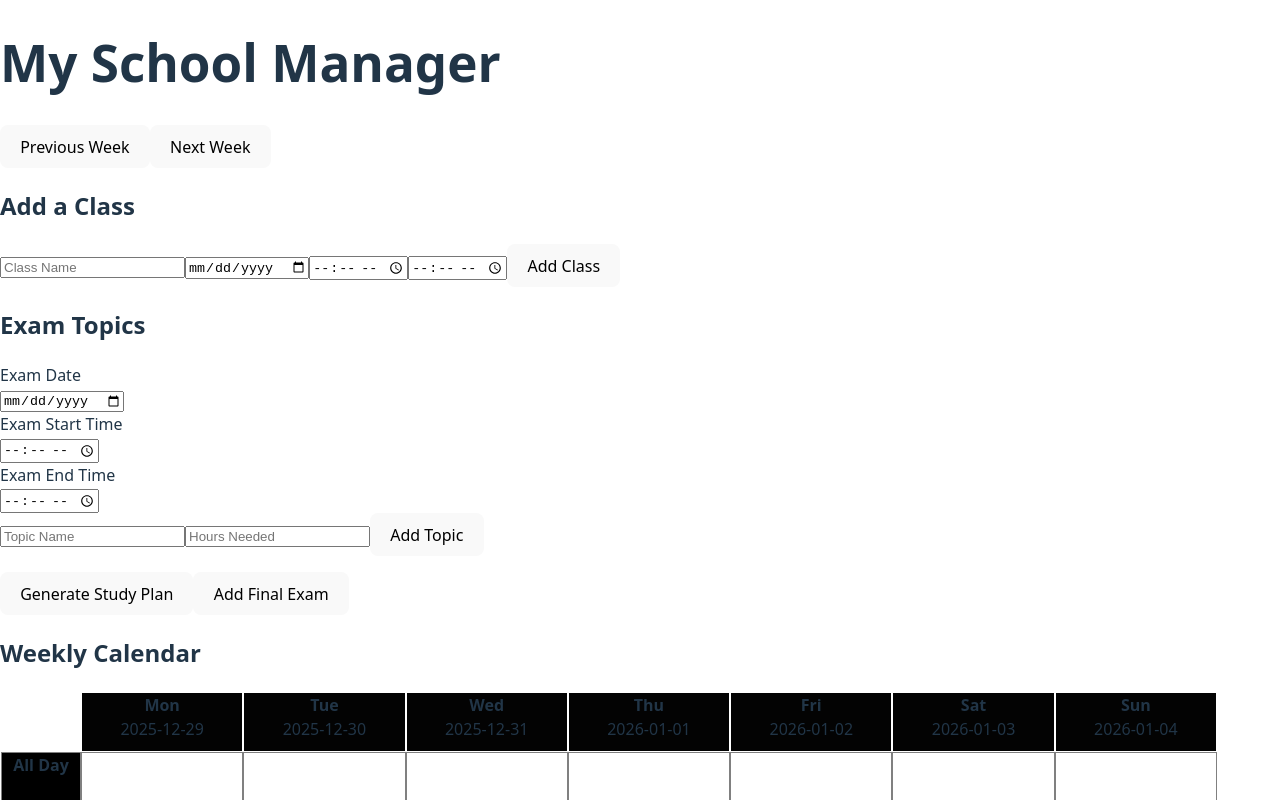
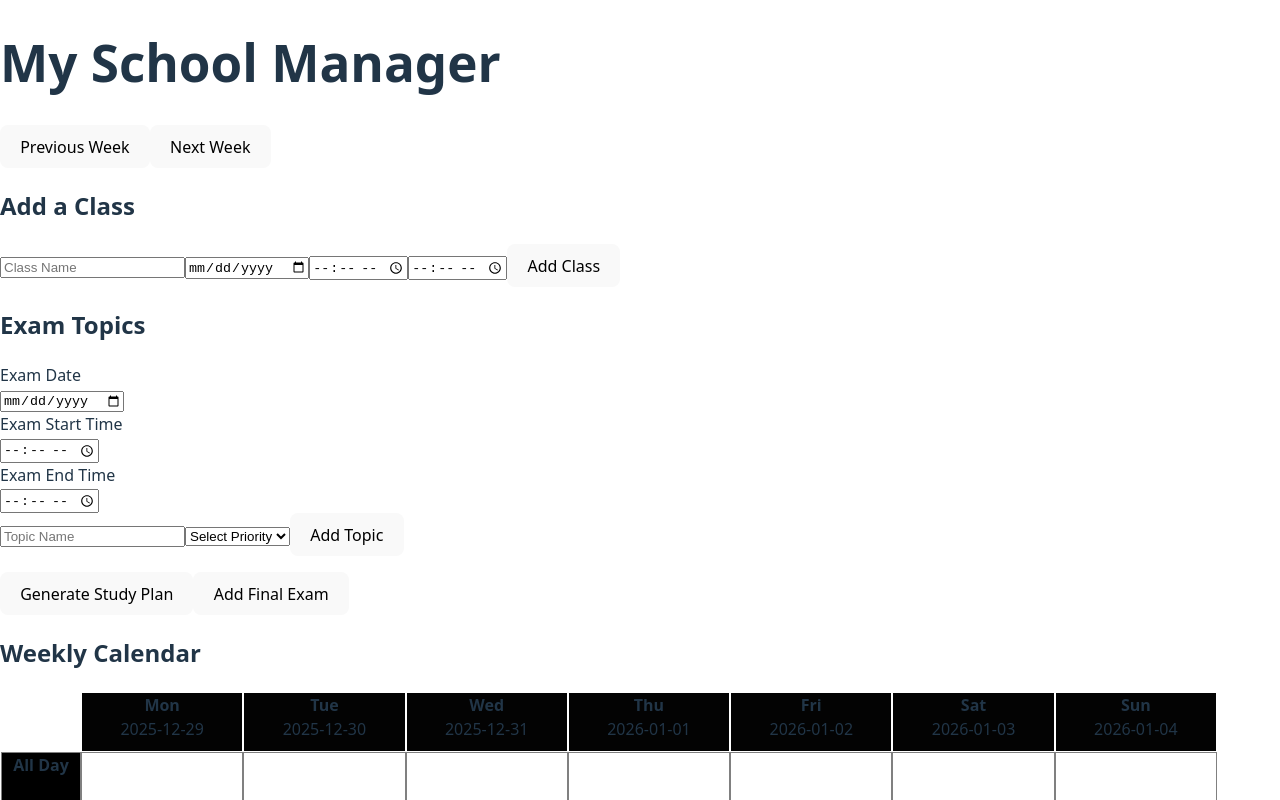
Before and after one commit to laeeqq/schoolmanager, a React (Vite) app: page / in a window 1280 px wide. Shown: the top 800 px of the page. Built offline with nearby package versions, Linux system fonts and the light colour scheme.

Commit message:
getting the weights to work and connect with the ui

```diff
--- a/src/App.jsx
+++ b/src/App.jsx
@@ -22,7 +22,7 @@ function App() {
   const [examStartTime, setExamStartTime] = useState("");
   const [examEndTime, setExamEndTime] = useState("");
   const [topicsInput, setTopicsInput] = useState("");
-  const [hoursNeeded, setHoursNeeded] = useState("");
+  const [priority, setPriority] = useState("");
 
   // State for current week
   const [currentWeekStart, setCurrentWeekStart] = useState(() => {
@@ -74,9 +74,9 @@ function App() {
 
   // ───────── Add a topic ─────────
   function addTopic() {
-    if (!topicsInput || !hoursNeeded) return;
-    setTopicsList(topicsList.concat({ topic: topicsInput, hoursNeeded: Number(hoursNeeded) }));
-    setTopicsInput(""); setHoursNeeded("");
+    if (!topicsInput || !priority) return;
+    setTopicsList(topicsList.concat({ topic: topicsInput, priority }));
+    setTopicsInput(""); setPriority("");
   }
 
   // ───────── Generate study plan ONLY ─────────
@@ -105,7 +105,6 @@ function App() {
       setCurrentWeekStart(d);
     }
   }
-
 
   // ───────── Add final exam ONLY ─────────
   function addFinalExam() {
@@ -170,12 +169,17 @@ function App() {
       </div>
 
       <input type="text" placeholder="Topic Name" value={topicsInput} onChange={e => setTopicsInput(e.target.value)} />
-      <input type="number" placeholder="Hours Needed" value={hoursNeeded} onChange={e => setHoursNeeded(e.target.value)} />
+      <select value={priority} onChange={e => setPriority(e.target.value)}>
+        <option value="">Select Priority</option>
+        <option value="Low">Low</option>
+        <option value="Medium">Medium</option>
+        <option value="High">High</option>
+      </select>
       <button onClick={addTopic}>Add Topic</button>
 
       <ul>
         {topicsList.map((t, idx) => (
-          <li key={idx}>{t.topic} — {t.hoursNeeded} hour(s)</li>
+          <li key={idx}>{t.topic} — {t.priority} priority</li>
         ))}
       </ul>
 
--- a/src/schedule.js
+++ b/src/schedule.js
@@ -13,34 +13,39 @@ export function generateStudyPlan(examDate, topics) {
   const startDate = new Date(exam);
   startDate.setDate(startDate.getDate() - DAYS_BEFORE_EXAM);
 
-  // ─── Build all study days (day before exam) ───
+  // ─── Build all study days (day before exam, skip weekends) ───
   const days = [];
   const current = new Date(startDate);
 
   while (current < exam) {
     const dayOfWeek = current.getDay();
 
-    if(dayOfWeek !== 0 && dayOfWeek !== 6){
-        days.push(new Date(current));
-
+    if (dayOfWeek !== 0 && dayOfWeek !== 6) { // skip Sunday & Saturday
+      days.push(new Date(current));
     }
-
 
     current.setDate(current.getDate() + 1);
   }
 
+  if (days.length === 0) return studyPlan;
+
+  // ─── Map priority to weight ───
+  const priorityMap = {
+    "High": 3,
+    "Medium": 2,
+    "Low": 1
+  };
+
   // ─── Expand topics by weight ───
   const weightedTopics = [];
-
   for (const t of topics) {
-    const w = t.weight ?? 1;
+    const w = priorityMap[t.priority] ?? 1;
     for (let i = 0; i < w; i++) {
       weightedTopics.push(t.topic);
     }
   }
 
   if (weightedTopics.length === 0) return studyPlan;
-
 
   // ─── Rotate topics evenly across days ───
   let topicIndex = 0;
```
Lines whose indentation alone changed are shown as unchanged.
